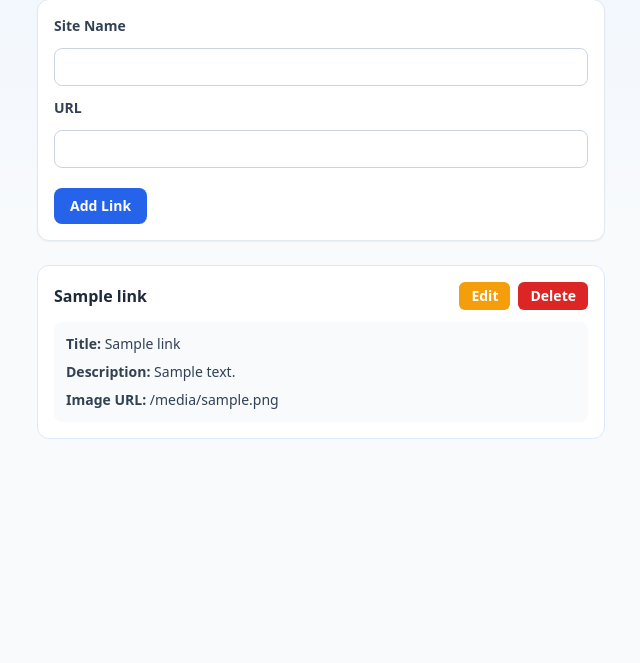
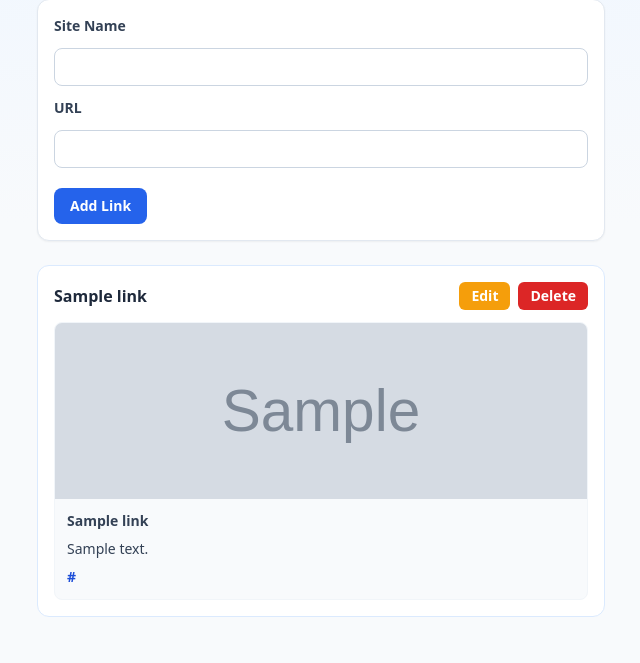
Before and after one commit to kuwkuw/my-link-bio, a Flask app: template templates/index.html in a window 1280 px wide. Shown: the part 137-800 px from the top of the page, without its empty margins (319-959 px from the left). Run offline with Flask 3, Linux system fonts and the light colour scheme; the template is opened without the code that fills it: most values are stand-ins (such as "Sample title", 1, 10 or a date in 2020); grey boxes marked "Sample" are stand-in pictures; some libraries are stand-ins or nearby versions.

Commit message:
Update link cards to render rich metadata layout

```diff
--- a/templates/index.html
+++ b/templates/index.html
@@ -35,8 +35,9 @@
 
       <ul class="mt-6 grid list-none gap-3 p-0">
         {% for link in links %}
+        {% set has_rich_data = link.title != "not available" or link.description != "not available" or link.image_url != "not available" %}
         <li class="link-card rounded-xl border border-blue-100 bg-white p-4">
-          <div class="flex items-center justify-between gap-3">
+          <div class="mb-3 flex items-center justify-between gap-3">
             <a class="block font-semibold text-slate-800 no-underline hover:text-blue-700" href="{{ link.url }}">{{ link.name }}</a>
             <div class="flex items-center gap-2">
               <a class="rounded-md bg-amber-500 px-3 py-1 text-sm font-semibold text-white no-underline hover:bg-amber-600" href="{{ url_for('edit_link', link_index=loop.index0) }}">Edit</a>
@@ -45,11 +46,26 @@
               </form>
             </div>
           </div>
+
+          {% if has_rich_data %}
+          <div class="overflow-hidden rounded-lg border border-slate-100 bg-slate-50">
+            {% if link.image_url != "not available" %}
+            <img class="h-44 w-full object-cover" src="{{ link.image_url }}" alt="{{ link.title if link.title != 'not available' else link.name }}" loading="lazy" />
+            {% endif %}
+
+            <div class="grid gap-2 p-3 text-sm text-slate-700">
+              <p><span class="font-semibold">{{ link.title if link.title != "not available" else "Title: not available" }}</span></p>
+              <p>{{ link.description if link.description != "not available" else "Description: not available" }}</p>
+              <a class="break-all font-semibold text-blue-700 hover:underline" href="{{ link.url }}">{{ link.url }}</a>
+            </div>
+          </div>
+          {% else %}
           <div class="mt-3 grid gap-2 rounded-lg bg-slate-50 p-3 text-sm text-slate-700">
-            <p><span class="font-semibold">Title:</span> {{ link.title or "not available" }}</p>
-            <p><span class="font-semibold">Description:</span> {{ link.description or "not available" }}</p>
-            <p class="break-all"><span class="font-semibold">Image URL:</span> {{ link.image_url or "not available" }}</p>
+            <p><span class="font-semibold">Title:</span> not available</p>
+            <p><span class="font-semibold">Description:</span> not available</p>
+            <p class="break-all"><span class="font-semibold">Image URL:</span> not available</p>
           </div>
+          {% endif %}
         </li>
         {% endfor %}
       </ul>
```
